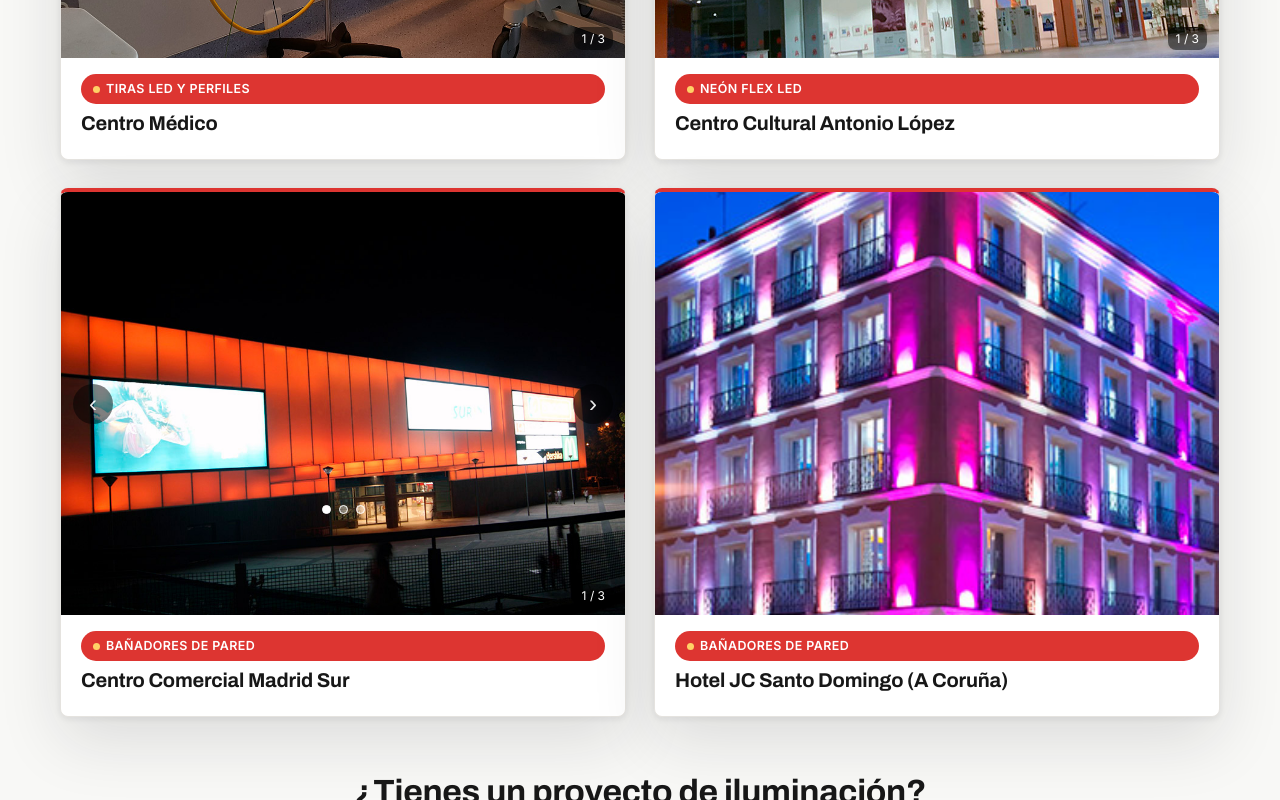
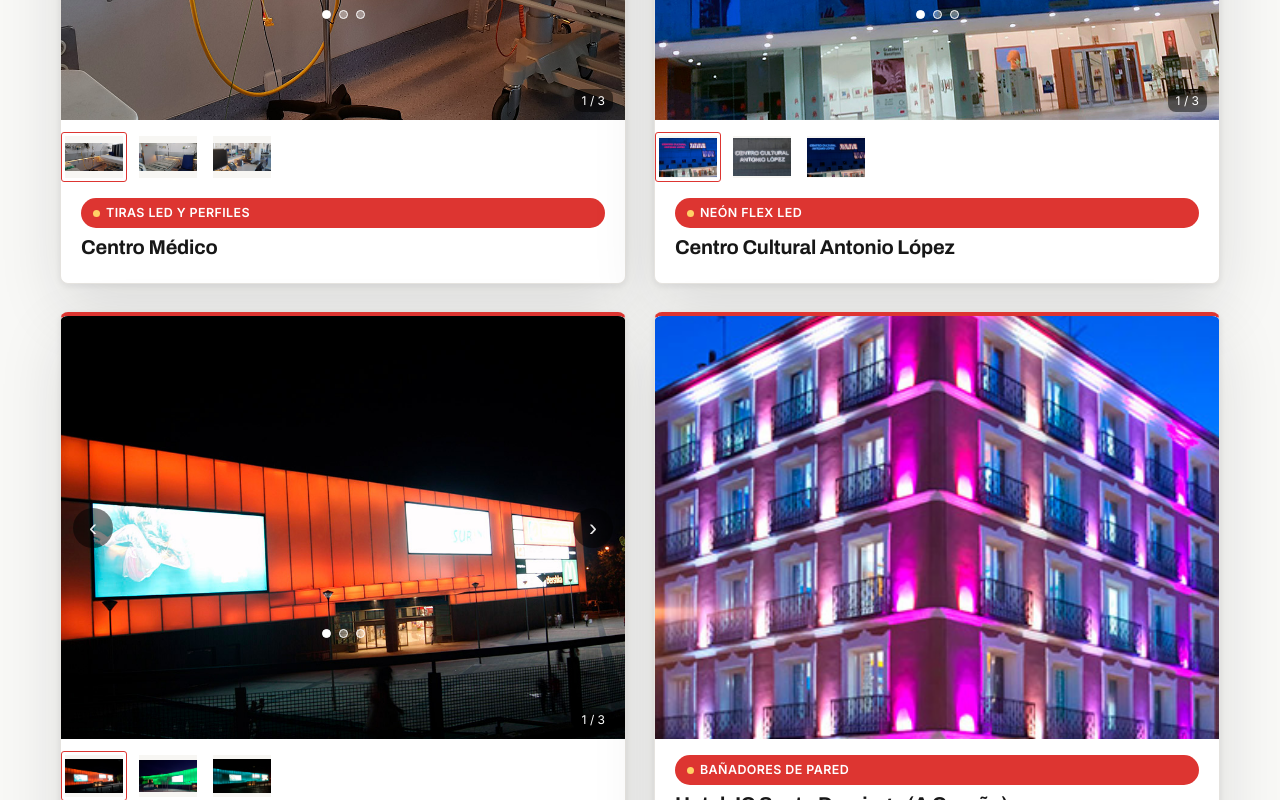
Before and after one commit to albertollamass/web-boralba, a React (Vite) app: page /proyectos in a window 1280 px wide. Shown: the part 1700-2500 px from the top of the page. Built offline with nearby package versions, Linux system fonts and the light colour scheme; no server answers; the database is empty.

Commit message:
feat: permitir ampliar y ordenar galeria

```diff
--- a/src/components/Carousel.jsx
+++ b/src/components/Carousel.jsx
@@ -1,16 +1,18 @@
 import { useState } from 'react'
 
-export default function Carousel({ images, alt }) {
+export default function Carousel({ images, alt, onImageClick }) {
   const [index, setIndex] = useState(0)
   const total = images.length
 
   if (total <= 1) {
     return (
-      <div className="carousel">
+      <div className="carousel-shell"><div className="carousel">
         <div className="carousel-track" style={{ transform: 'translateX(0%)' }}>
-          <img src={images[0]} alt={alt} loading="lazy" />
+          <button type="button" className="carousel-image-button" onClick={() => onImageClick?.(images[0])} aria-label="Ampliar imagen del producto">
+            <img src={images[0]} alt={alt} loading="lazy" />
+          </button>
         </div>
-      </div>
+      </div></div>
     )
   }
 
@@ -18,14 +20,16 @@ export default function Carousel({ images, alt }) {
   const next = () => setIndex((i) => (i + 1) % total)
 
   return (
-    <div className="carousel">
+    <div className="carousel-shell"><div className="carousel">
       <div className="carousel-viewport">
         <div
           className="carousel-track"
           style={{ transform: `translateX(-${index * 100}%)` }}
         >
           {images.map((img, j) => (
-            <img key={j} src={img} alt={alt} loading="lazy" />
+            <button type="button" className="carousel-image-button" key={j} onClick={() => onImageClick?.(img)} aria-label={`Ampliar imagen ${j + 1}`}>
+              <img src={img} alt={alt} loading="lazy" />
+            </button>
           ))}
         </div>
 
@@ -61,6 +65,6 @@ export default function Carousel({ images, alt }) {
       <div className="carousel-count">
         {index + 1} / {total}
       </div>
-    </div>
+      </div><div className="gallery-thumbs">{images.map((img, j) => <button type="button" key={j} className={`thumb${j === index ? ' active' : ''}`} onClick={() => setIndex(j)} aria-label={`Seleccionar imagen ${j + 1}`}><img src={img} alt="" /></button>)}</div></div>
   )
 }
```
